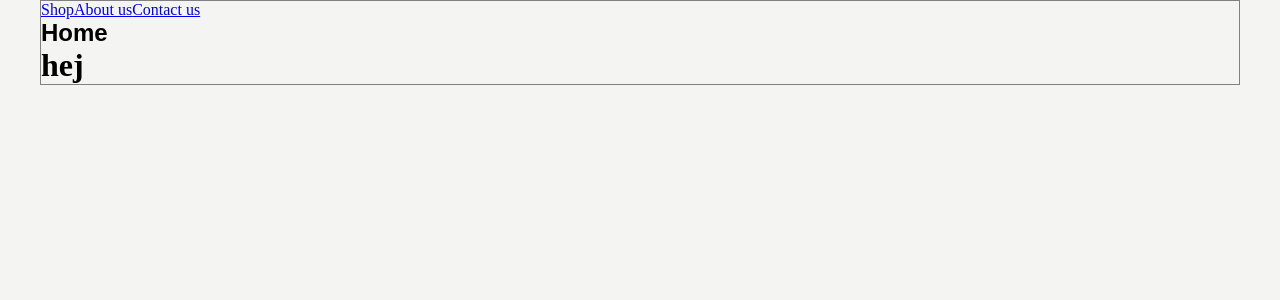
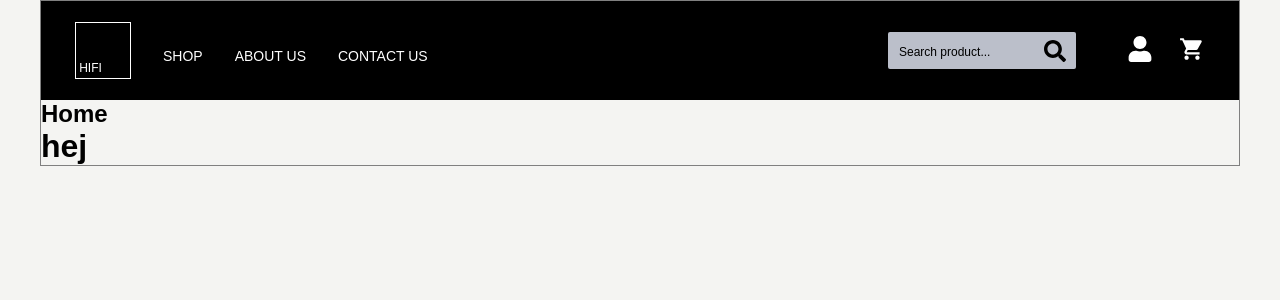
Before and after one commit to rts-cmk-wu13/hifi-horizon-therocket, a React (Vite) app: page / in a window 1280 px wide. Shown: the top 300 px of the page. Built offline with nearby package versions, Linux system fonts and the light colour scheme; a web font is replaced by a local one.

Commit message:
header finished, input search details missing

```diff
--- a/src/base.scss
+++ b/src/base.scss
@@ -10,6 +10,10 @@
     background-color: $backgroundColor;
 }
 
+body{
+    font-family: "OpenSans", sans-serif;
+}
+
 #root{
     width: min(100%, 1200px);
     margin: 0 auto;
--- a/src/components/UniversalComponents/Header.jsx
+++ b/src/components/UniversalComponents/Header.jsx
@@ -1,18 +1,59 @@
-import { Link } from "react-router";
+import { Link, useNavigate } from "react-router";
+import HifiLogo from "./HifiLogo";
+import { FaSearch } from "react-icons/fa";
+import { FaUser } from "react-icons/fa";
+import { MdShoppingCart } from "react-icons/md";
+import { useState } from "react";
 
 export default function Header() {
+    const navigate = useNavigate()
+    const [searchValue, setSearchValue] = useState("");
+
+
+    const handleSearch =  (e) => {
+        e.preventDefault()
+        navigate('/list')
+        setSearchValue("")
+    }
+
     return (
         <>
 
         <header className="header">
-            <section className="header__logo">
-                {/* <img src="" alt="" className="header__logoImg" /> */}
+            <section className="header__left">
+                <section className="header__logo">
+                <HifiLogo/>
+                </section>
+
+                <section className="header__navigation">
+                    <Link to="/list" className="header__navigation-item">Shop</Link>
+                    <Link to="/about" className="header__navigation-item">About us</Link>
+                    <Link to="/contact" className="header__navigation-item">Contact us</Link>
+                </section>
             </section>
 
-            <section className="header__navigation">
-                <Link to="/list" className="header__navigation-item">Shop</Link>
-                <Link to="/about" className="header__navigation-item">About us</Link>
-                <Link to="/contact" className="header__navigation-item">Contact us</Link>
+            <section className="header__right">
+                <form onSubmit={handleSearch} className="header__search">
+                    <div className="header__search-wrapper">
+                    <input
+                    type="text"
+                    placeholder="Search product..."
+                    className="header__search-input"
+                    value={searchValue}
+                    onChange={(e)=> setSearchValue(e.target.value)}
+                    />
+                    <FaSearch className="header__search-icon"/>
+                    </div>
+                </form>
+                <section className="header__link-icons">
+                    <Link to="/user">
+                    <FaUser className="header__profile-icon"/>
+                    </Link>
+                    <Link to="/basket">
+                    <MdShoppingCart className="header__basket-icon"/>
+                    </Link>
+                </section>
+
             </section>
         </header>
         </>
--- /dev/null
+++ b/src/components/UniversalComponents/HifiLogo.jsx
@@ -0,0 +1,13 @@
+export default function HifiLogo() {
+    return (
+        <>
+
+        <section className="hifilogo">
+            <section className="hifilogo__textbox">
+            <span className="hifilogo__text">hi</span>
+            <span className="hifilogo__text">fi</span>
+            </section>
+        </section>
+        </>
+    )
+}
--- a/src/styles/_molecules.scss
+++ b/src/styles/_molecules.scss
@@ -1 +1,6 @@
 //Universel - buttons, a tags,
+
+a{
+    text-decoration: none;
+    cursor: pointer;
+}
--- a/src/styles/_organisms.scss
+++ b/src/styles/_organisms.scss
@@ -1,7 +1,93 @@
-// universel - header + footer
+@use './variables' as *;
+// universel - header + footer + logo
+
+.hifilogo{
+    border: 1px solid $whiteColor;
+    background-color: $blackColor;
+    width: fit-content;
+    width: 56px;
+    height: 57px;
+
+    display: flex;
+    align-items: end;
+    &__textbox{
+        padding-left: 0.2em;
+        padding-bottom: 0.1em;
+    }
+    &__text{
+        text-transform: uppercase;
+        color: $whiteColor;
+        font-size: 12px;
+    }
+}
 
 .header{
-    &__navigationItem{
-        text-decoration: none;
+    background-color: $blackColor;
+    color: $whiteColor;
+    padding: 21px 34px;
+
+    display: flex;
+    justify-content: space-between;
+    &__left{
+        display: flex;
+        align-items: center;
+        gap: 32px;
+    }
+    &__right{
+        display: flex;
+        align-items: center;
+        gap: 51px;
+    }
+
+
+    &__navigation{
+        display: flex;
+        gap: 32px;
+        padding-top: 10px;
+    }
+    &__navigation-item{
+        color: $whiteColor;
+        text-transform: uppercase;
+        font-size: 14px;
+    }
+    &__navigation-item:hover{
+        color: $orangeColor;
+    }
+
+    &__search-input{
+
+        padding: 12px 0 10px 11px;
+        background-color: $greyColor;
+        border: none;
+        border-radius: 2px;
+    }
+    &__search-input::placeholder{
+        font-size: 12px;
+        color: $blackColor;
+    }
+    &__search-input:focus{
+        outline: none;
+    }
+    &__search-wrapper{
+        position: relative;
+        display: flex;
+        align-items: center;
+    }
+    &__search-icon{
+        color: $blackColor;
+        position: absolute;
+        right: 10px;
+        top: 50%;
+        transform: translateY(-50%);
+        height: 22px;
+        width: 22px;
+    }
+    &__link-icons{
+        display: flex;
+        gap: 26px;
+    }
+    &__profile-icon, &__basket-icon{
+        font-size: 26px;
+        color: $whiteColor;
     }
 }
--- a/src/styles/_variables.scss
+++ b/src/styles/_variables.scss
@@ -1,4 +1,8 @@
 $backgroundColor: #F4F4F2;
+$greyColor: #BBBFCA;
+$whiteColor: #FFFFFF;
+$blackColor: #000000;
+$orangeColor: #FF6900;
 
 $sortBackgroundColor: #E8E8E8;
 $productCardBackground: #FFFFFF;
@@ -8,4 +12,3 @@ $buttonBackgroundColor: #FF6900;
 $buttonTextColor: #F4F4F2;
 
 $headlineColor: #495464;
-$blackColor: #000000;
```
